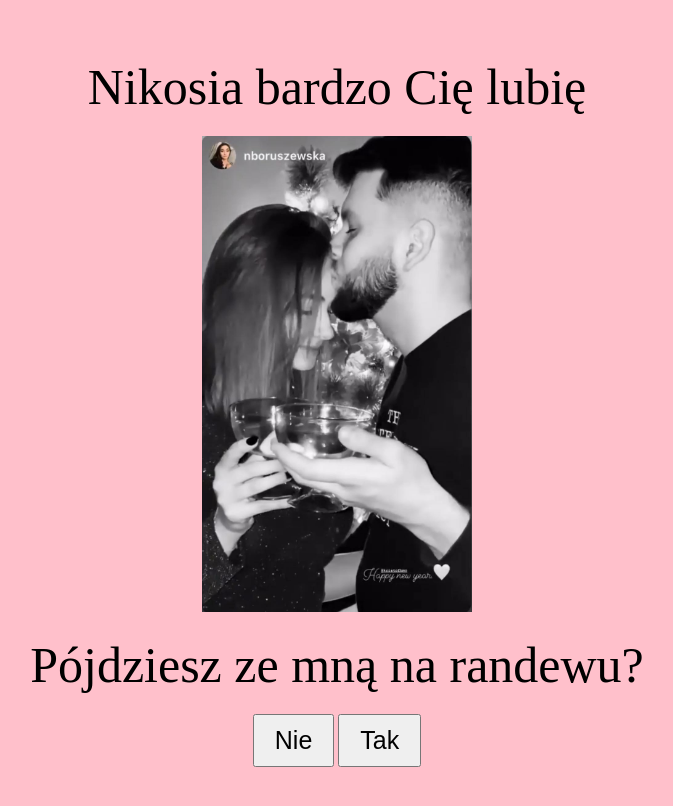
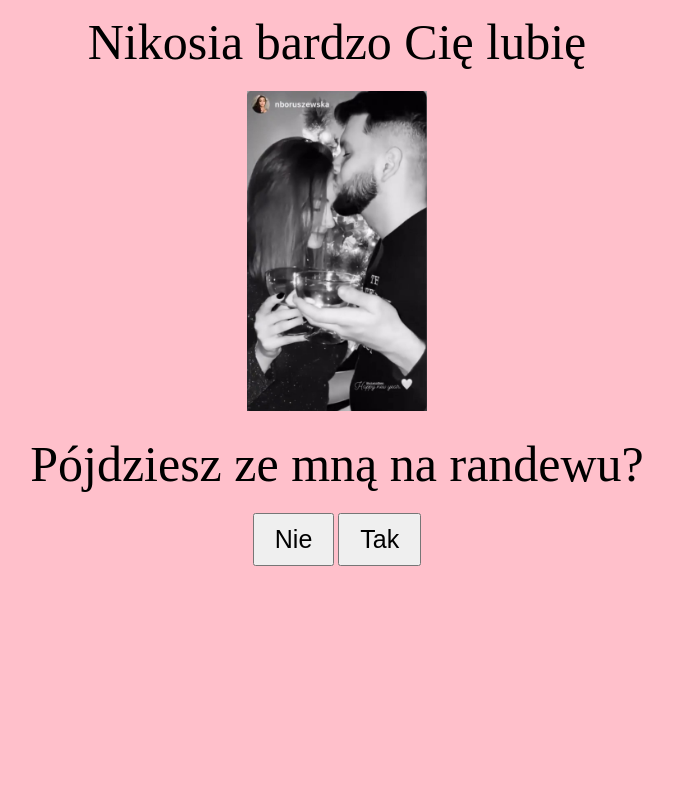
Before and after one commit to gkitm1234/index, a plain HTML site: page index.html in a window 1280 px wide. Shown: the whole page, without its empty margins (311-984 px from the left). Drawn offline with Linux system fonts and the light colour scheme.

Commit message:
Update style.css

```diff
--- a/style.css
+++ b/style.css
@@ -13,12 +13,12 @@ body {
 
 #centered-text {
     font-size: 50px;
-    margin-top: 50px;
+    margin-top: 5px;
 }
 
 #image {
-    width: 270px;
-    height: 480;
+    width: 180px;
+    height: 320px;
     margin-top: 20px;
 }
 
```
